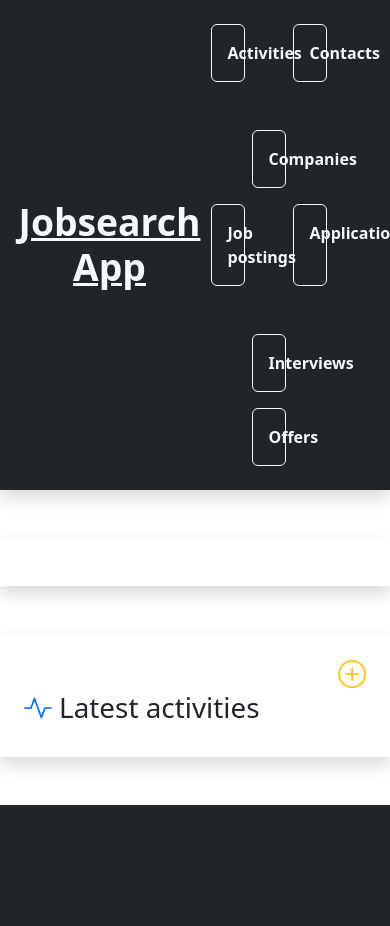
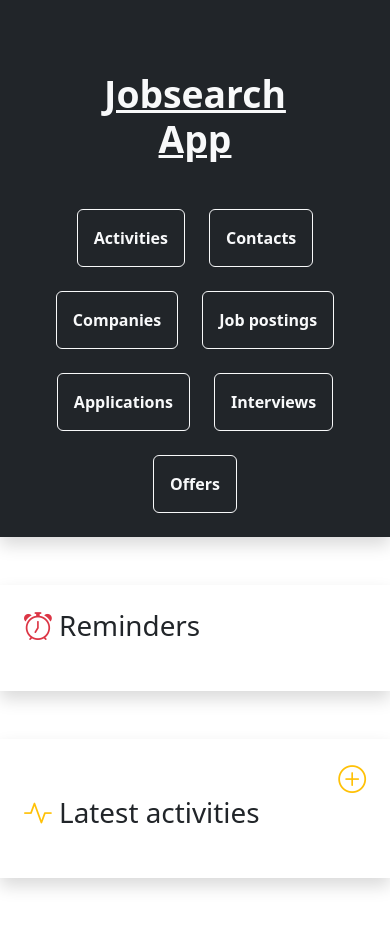
Before and after one commit to neptunhiker/home, a Django app: page /jobsearch/ in a window 390 px wide; the page is wider, and only the part inside the window is pictured. Shown: the part 120-1046 px from the top of that part. Before the commit the page ends 925 px from the top of that part, so only its background shows below. Run offline with Django 4.2, Linux system fonts and the light colour scheme; the visitor is signed in with stand-in values (Sample User, id 1); data that the repository does not hold is empty; parts of the project's set-up code (start-up, migrations or seed data) failed here and were passed over; some libraries are stand-ins or nearby versions.

Commit message:
Make the home page for job search more responsive

```diff
--- a/jobsearch/templates/jobsearch/home.html
+++ b/jobsearch/templates/jobsearch/home.html
@@ -7,27 +7,22 @@
 <section>
   <div class="container bg-dark text-light shadow">
     <div class="row p-4">
-      <div class="col-6 align-items-center d-flex justify-content-center rounded">
+      <div class="col-12 col-lg-4 col-xl-6 align-items-center d-flex justify-content-center rounded">
         <div class="display-3 p-5 text-center fw-bold text-decoration-underline">Jobsearch App</div>
       </div>
-      <div class="col-6 row gap-3 justify-content-center align-items-center">
-        <div class="row justify-content-center gap-5">
-          <a href="#" class="col-3 p-3 btn btn-outline-light fw-bold bg-outline-dark">Activities</a>
-          <a href="#" class="col-3 p-3 btn btn-outline-light fw-bold bg-outline-dark">Contacts</a>
-          <a href="#" class="col-3 p-3 btn btn-outline-light fw-bold bg-outline-dark">Companies</a>
-        </div>
-        <div class="row justify-content-center gap-5">
-          <a href="#" class="col-3 p-3 btn btn-outline-light fw-bold bg-outline-dark">Job postings</a>
-          <a href="#" class="col-3 p-3 btn btn-outline-light fw-bold bg-outline-dark">Applications</a>
-          <a href="#" class="col-3 p-3 btn btn-outline-light fw-bold bg-outline-dark">Interviews</a>
-        </div>
-        <div class="row justify-content-center gap-5">
-          <a href="#" class="col-3 p-3 btn btn-outline-light fw-bold bg-outline-dark">Offers</a>
-        </div>
+      <div class="col-12 col-lg-8 col-xl-6 d-flex flex-wrap gap-4 justify-content-center align-items-center">
+        <a href="#" class="btn btn-outline-light fw-bold bg-outline-dark p-3">Activities</a>
+        <a href="#" class="btn btn-outline-light fw-bold bg-outline-dark p-3">Contacts</a>
+        <a href="#" class="btn btn-outline-light fw-bold bg-outline-dark p-3">Companies</a>
+        <a href="#" class="btn btn-outline-light fw-bold bg-outline-dark p-3">Job postings</a>
+        <a href="#" class="btn btn-outline-light fw-bold bg-outline-dark p-3">Applications</a>
+        <a href="#" class="btn btn-outline-light fw-bold bg-outline-dark p-3">Interviews</a>
+        <a href="#" class="btn btn-outline-light fw-bold bg-outline-dark p-3">Offers</a>
       </div>
     </div>
   </div>
 </section>
+
 
 <section class="my-5">
   <div class="container shadow p-4">
@@ -36,6 +31,7 @@
         <h1 class="mb-4"><i class="bi-alarm text-danger me-4"></i>Reminders</h1>
       </div>
       <div class="col">
+        <div class="d-md-none h1 mb-4"><i class="bi-alarm text-danger"></i> Reminders</div>
         {% for activity in activities|slice:":5" %}
           {% if activity.reminder_date and not activity.reminder_completed %}
             <div class="card my-3 shadow">
@@ -71,8 +67,7 @@
         <div class="my-3"><i class="bi-record-circle-fill text-warning"></i></div>
       </div>
       <div class="col">
-
-        <div class="d-md-none h1"><i class="bi-activity text-primary"></i> Latest activities</div>
+        <div class="d-md-none h1 mb-4"><i class="bi-activity text-warning"></i> Latest activities</div>
         {% for activity in activities %}
         <div class="card my-3 shadow">
           <div class="card-header text-muted bg-warning-subtle">{{ activity.date|date:"d F Y" }}</div>
```
